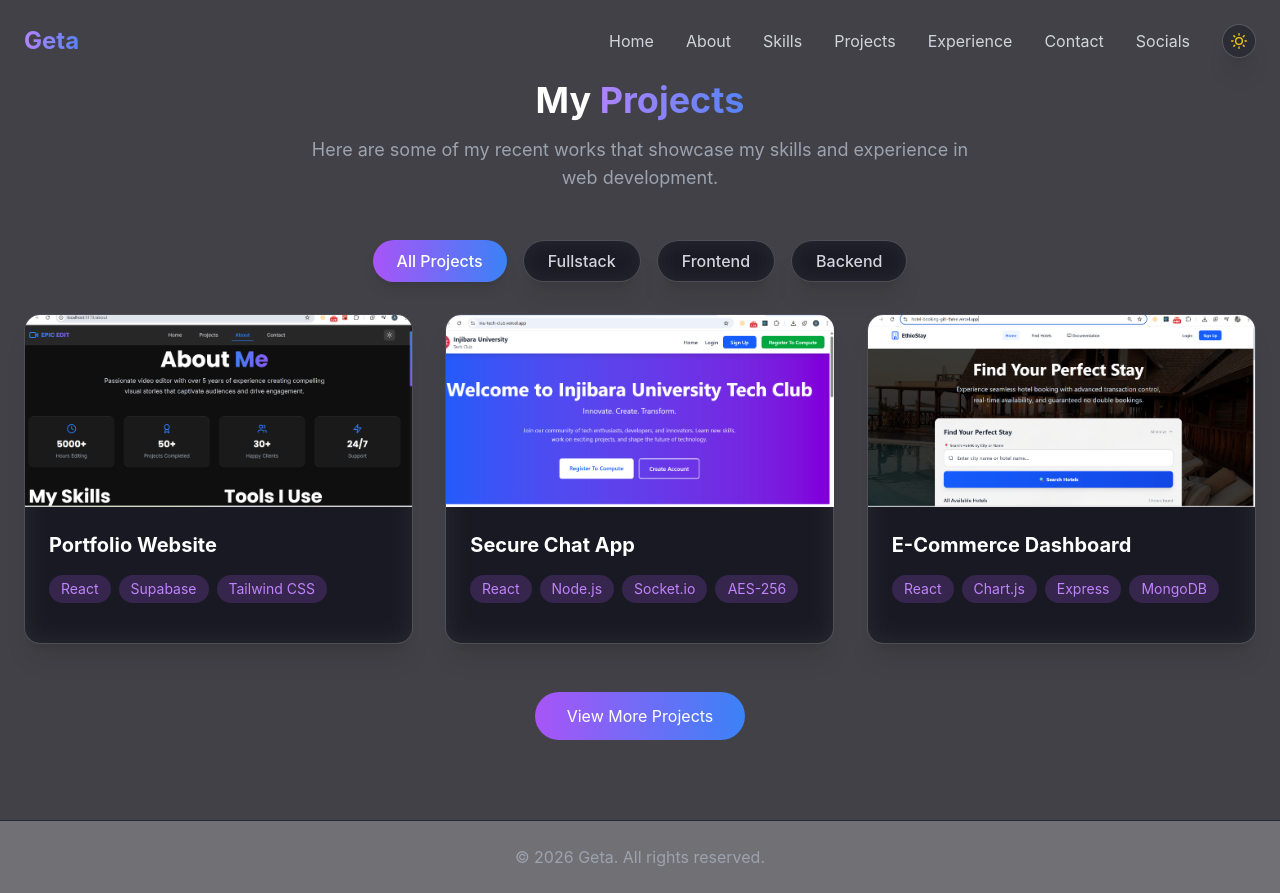
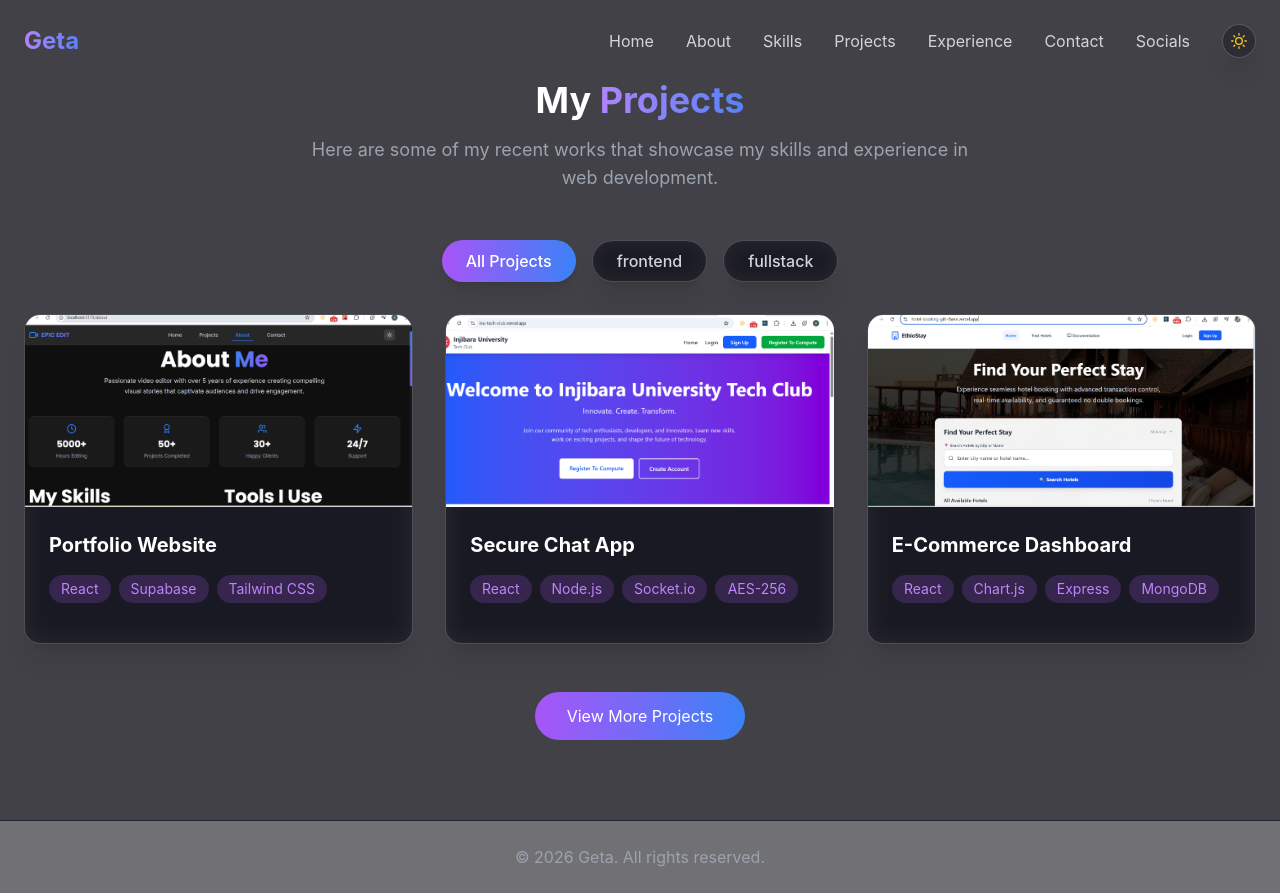
Before and after one commit to gechinvest/getport, a React (Vite) app: page /projects in a window 1280 px wide. Built offline with nearby package versions, Linux system fonts and the light colour scheme; no server answers; the database is empty.

Commit message:
Fix: dynamically generate project categories from actual projects

```diff
--- a/src/components/Projects.jsx
+++ b/src/components/Projects.jsx
@@ -46,11 +46,12 @@ const Projects = () => {
 
   const projects = portfolioData?.projects || defaultProjects;
 
+  // Get unique categories from projects
+  const uniqueCategories = Array.from(new Set(projects.map(project => project.category).filter(Boolean)));
+
   const filters = [
     { key: 'all', label: 'All Projects' },
-    { key: 'fullstack', label: 'Fullstack' },
-    { key: 'frontend', label: 'Frontend' },
-    { key: 'backend', label: 'Backend' }
+    ...uniqueCategories.map(category => ({ key: category, label: category }))
   ];
 
   const filteredProjects = activeFilter === 'all'
```
